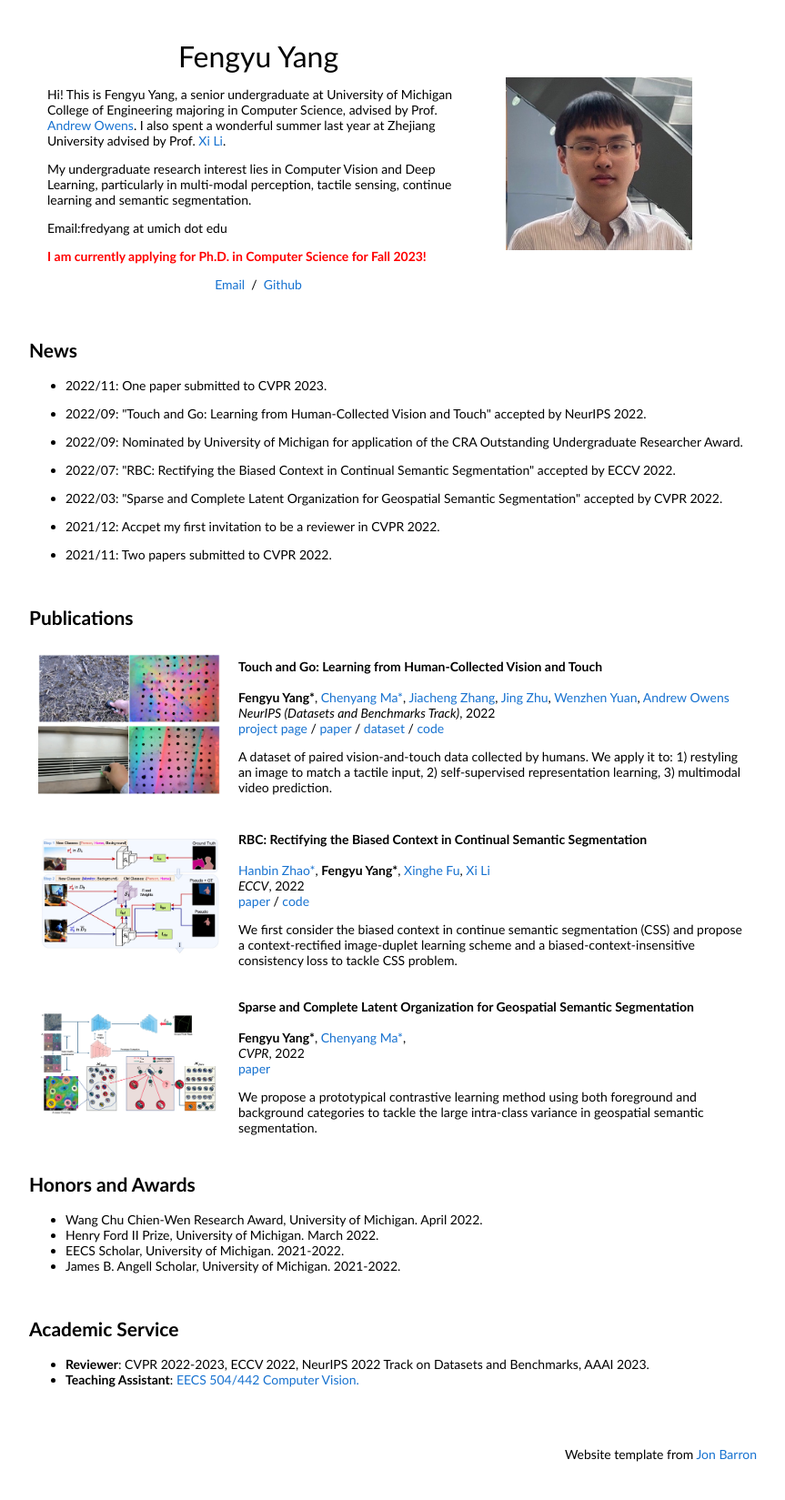
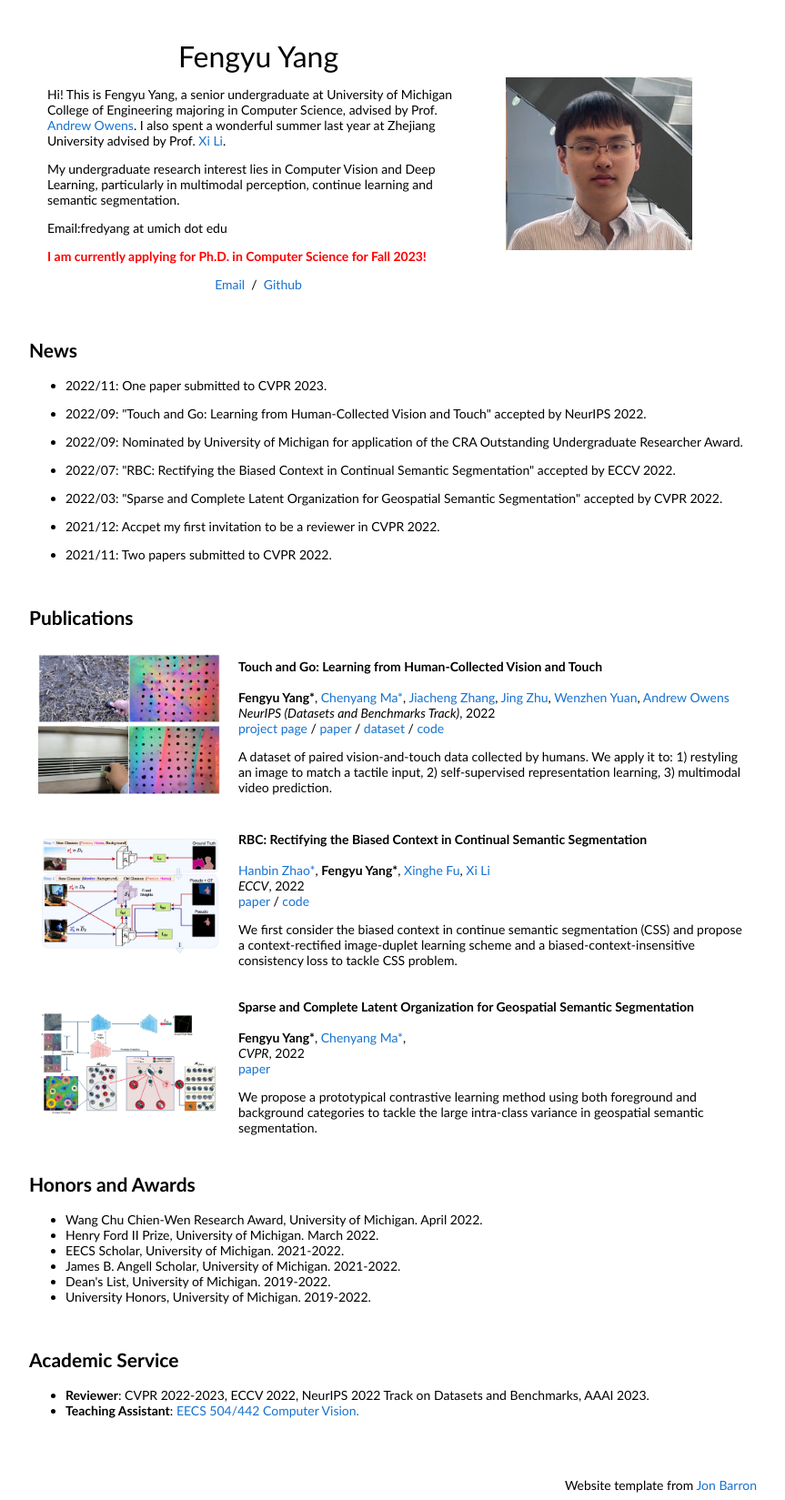
Before and after one commit to fredfyyang/fredfyyang.github.io, a plain HTML site: page index.html in a window 1280 px wide. Shown: the whole page at 91% size, without its empty margins (208-1071 px from the left). Before the commit the page ends 1615 px from the top, so only its background shows below. Drawn offline with Linux system fonts and the light colour scheme.

Commit message:
Add files via upload

```diff
--- a/index.html
+++ b/index.html
@@ -24,7 +24,7 @@
               </p>
 
               <p>
-                My undergraduate research interest lies in Computer Vision and Deep Learning, particularly in multi-modal perception, tactile sensing, continue learning and semantic segmentation.
+                My undergraduate research interest lies in Computer Vision and Deep Learning, particularly in multimodal perception, continue learning and semantic segmentation.
               </p>
 
               <p>
@@ -162,6 +162,8 @@
             <li>Henry Ford II Prize, University of Michigan. March 2022.</li>
             <li>EECS Scholar, University of Michigan. 2021-2022.</li>
             <li>James B. Angell Scholar, University of Michigan. 2021-2022.</li>
+            <li>Dean's List, University of Michigan. 2019-2022.</li>
+            <li>University Honors, University of Michigan. 2019-2022.</li>
             </ul>
             <br>
         <h2>Academic Service</h2>
```
